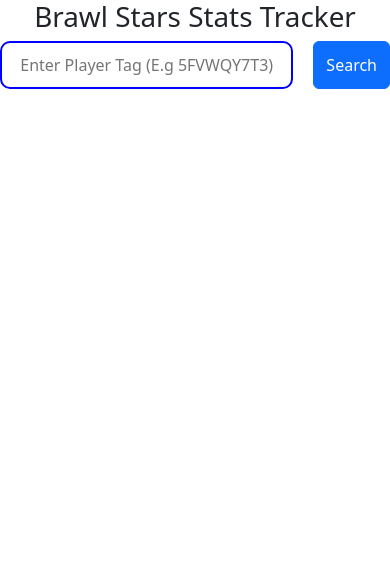
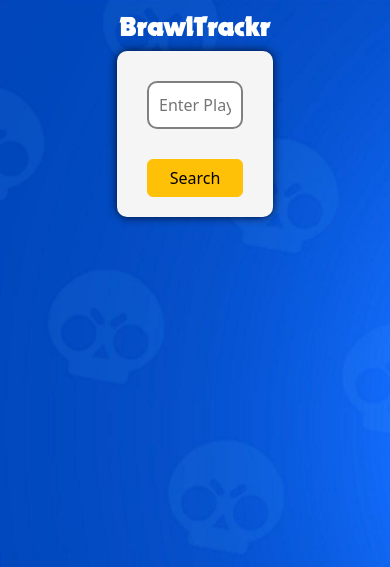
Before and after one commit to Sadliquid/BrawlTrackr, a Flask app: page / in a window 390 px wide. Shown: the top 567 px of the page. Run offline with Flask 3, Linux system fonts and the light colour scheme.

Commit message:
UI improvements, logic improvements and added responsiveness

```diff
--- a/static/main.css
+++ b/static/main.css
@@ -1,3 +1,15 @@
+@font-face {
+    font-family: 'Nougat';
+    src: url('/static/fonts/Nougat-ExtraBlack.ttf') format('truetype');
+}
+
+body {
+    background-image: url('/static/Images/brawlStarsBackground.jpg');
+    background-size: cover;
+    background-repeat: no-repeat;
+    background-attachment: fixed;
+}
+
 #h1name {
     text-align: center;
 }
@@ -5,14 +17,22 @@
 #playerTag {
     padding: 10px;
     border-radius: 10px;
-    border: 2px solid blue;
-    width: 300px;
+    border: 2px solid grey;
+    width: 100%;
     text-align: center;
 }
 
 #inputDiv {
     display: flex;
     justify-content: center;
+}
+
+#inputContainer {
+    padding: 30px;
+    border-radius: 10px;
+    background-color: whitesmoke;
+    box-shadow: 0 0 10px rgba(0, 0, 0, 0.8);
+    width: 40%;
 }
 
 #resultsDiv {
@@ -26,6 +46,31 @@
     flex-direction: column;
 }
 
+.statistic {
+    margin-bottom: 10px;
+}
+
+#mainHeader {
+    text-align: center;
+    font-family: "Nougat";
+    color: white;
+    margin-top: 10px;
+}
+
+#topRow {
+    display: flex;
+    flex-direction: column;
+    justify-content: space-evenly;
+}
+
 #searchButton {
-    margin-left: 20px;
+    margin-right: -100px;
+    margin-top: 30px;
+    margin-bottom: -10px;
+    width: 100%;
+    cursor: pointer;
 }
+
+#searchButtonDiv {
+    cursor: pointer;
+}
--- a/templates/index.html
+++ b/templates/index.html
@@ -20,9 +20,9 @@
             document.getElementById("clubField").innerHTML = "";
 
             inputPlayerTag = document.getElementById("playerTag").value;
-            document.getElementById("loadingMessage").innerHTML = "Conecting to server...";
+            document.getElementById("searchButton").textContent = "Conecting to server...";
             setTimeout(function(){
-                document.getElementById("loadingMessage").innerHTML = "Fetching your player info...";
+                document.getElementById("searchButton").textContent = "Fetching player info...";
             }, 1500);
             setTimeout(function(){
                 axios.post('/searchPlayerTag', {
@@ -30,11 +30,20 @@
                 })
                 .then(function (response) {
                     if (response.data == "Player not found"){
-                        document.getElementById("loadingMessage").innerHTML = "Player not found!";
+                        document.getElementById("searchButton").textContent = "Player not found!";
+                        setTimeout(function(){
+                            document.getElementById("searchButton").textContent = "Search";
+                        }, 1500);
                         return;
                     }
+                    document.getElementById("searchButton").textContent = "Search";
                     var playerInfo = response.data;
-                    document.getElementById("loadingMessage").innerHTML = "";
+                    document.getElementById("resultsContainer").style.backgroundColor = "whitesmoke";
+                    document.getElementById("resultsContainer").style.borderRadius = "10px";
+                    document.getElementById("resultsContainer").style.boxShadow = "0 0 10px rgba(0, 0, 0, 0.5)";
+                    document.getElementById("resultsContainer").style.padding = "30px";
+                    document.getElementById("resultsContainer").style.width = "40%";
+
                     document.getElementById("tagField").innerHTML = "Player Tag: " + playerInfo.tag;
                     document.getElementById("nameField").innerHTML = "Player Name: " + playerInfo.name;
                     document.getElementById("trophiesField").innerHTML = "Current Trophies: " + playerInfo.trophies;
@@ -53,23 +62,28 @@
     </script>
 </head>
 <body>
-    <h1 id="h1name">Brawl Stars Stats Tracker</h1>
+    <h1 id="mainHeader">BrawlTrackr</h1>
     <div id="inputDiv">
-        <input type="text" id="playerTag" placeholder="Enter Player Tag (E.g 5FVWQY7T3)">
-        <button type="button" class="btn btn-primary" onclick="search()" id="searchButton">Search</button>
+        <div id="inputContainer">
+            <div id="topRow">
+                <input type="text" id="playerTag" placeholder="Enter Player Tag (E.g 5FVWQY7T3)">
+                <div id="searchButtonDiv">
+                    <button type="button" class="btn btn-warning" onclick="search()" id="searchButton">Search</button><br>
+                </div>
+            </div>
+        </div>
     </div>
     <div id="resultsDiv">
-        <div id="loadingMessage"></div>
         <div id="resultsContainer">
-            <div id="tagField"></div>
-            <div id="nameField"></div>
-            <div id="trophiesField"></div>
-            <div id="highestTrophiesField"></div>
-            <div id="3vs3VictoriesField"></div>
-            <div id="soloVictoriesField"></div>
-            <div id="duoVictoriesField"></div>
-            <div id="expLevelField"></div>
-            <div id="clubField"></div>
+            <div class="statistic" id="tagField"></div>
+            <div class="statistic" id="nameField"></div>
+            <div class="statistic" id="trophiesField"></div>
+            <div class="statistic" id="highestTrophiesField"></div>
+            <div class="statistic" id="3vs3VictoriesField"></div>
+            <div class="statistic" id="soloVictoriesField"></div>
+            <div class="statistic" id="duoVictoriesField"></div>
+            <div class="statistic" id="expLevelField"></div>
+            <div class="statistic" id="clubField"></div>
         </div>
     </div>
     <script src="https://cdn.jsdelivr.net/npm/bootstrap@5.3.3/dist/js/bootstrap.bundle.min.js" integrity="sha384-YvpcrYf0tY3lHB60NNkmXc5s9fDVZLESaAA55NDzOxhy9GkcIdslK1eN7N6jIeHz" crossorigin="anonymous"></script>
```
Also changed, not shown: static/Images/brawlStarsBackground.jpg (added), static/fonts/Nougat-ExtraBlack.ttf (added).
